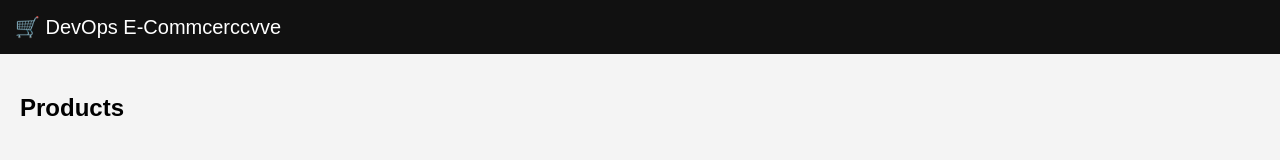
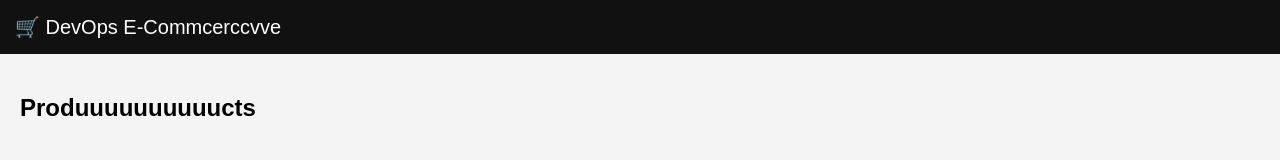
Before and after one commit to Azmat-Ahmed/E-Commerce-Style-App, a website: page public/index.html in a window 1280 px wide. Drawn offline with Linux system fonts and the light colour scheme; no server answers.

Commit message:
change done

```diff
--- a/public/index.html
+++ b/public/index.html
@@ -12,7 +12,7 @@
 <body>
   <nav>🛒 DevOps E-Commcerccvve</nav>
   <div class="container">
-    <h2>Products</h2>
+    <h2>Produuuuuuuuuucts</h2>
     <div id="products"></div>
   </div>
 
```
